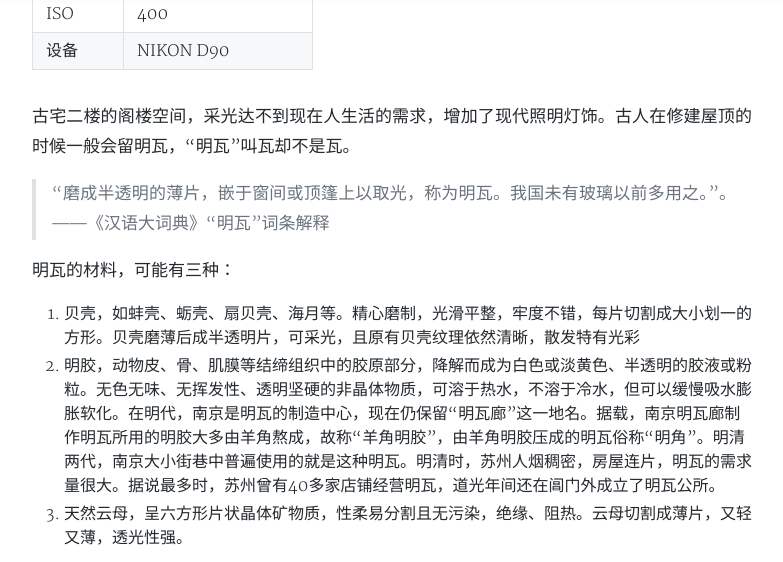
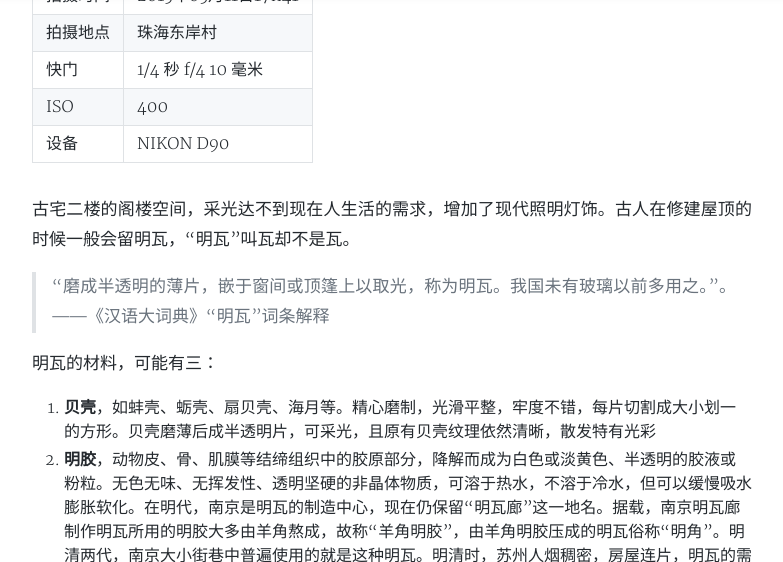
Before and after one commit to aJiea/ajiea.github.io, a Jekyll site: the page built from _posts/2020-02-17-others-home.md, in a window 1280 px wide and 1400 px high, scrolled down 3296 px. Shown: the top 562 px of the window, without its empty margins (248-1031 px from the left). Built offline with Jekyll 4.4.1, drawn with Linux system fonts in a browser that asks for light colours; nearby versions of some CDN libraries; comment, search, counter and statistics services are not loaded; a style sheet for code colours, icons or effects is not loaded; some of the changed text lies outside the part shown; grey boxes are pictures that could not be loaded.

Commit message:
Update 2020-02-17-others-home.md

```diff
--- a/_posts/2020-02-17-others-home.md
+++ b/_posts/2020-02-17-others-home.md
@@ -33,34 +33,33 @@
 
 ![](http://q5q7pw9vf.bkt.clouddn.com/home-bug2.jpg)
 
-拍摄时间 | 2016年03月01日11h37
--|-
+拍摄时间 | 2016年03月01日11h37 |
 拍摄地点 | 珠海唐家古镇 |
 快门 | 1/800 秒 f/4 5.1 毫米 |
 ISO | 80 |
 设备 | DMC-LX3 |
 
-唐家古镇还可以见到挺多这样的房子，好像原来的设计本是一间平房，后来像做三明治一样又加了一层，门口再镶一道供一人行走的楼梯。（乱编的……）
+唐家古镇还可以见到挺多这样的房子，好像原来的设计本是一间平房，后来像做三明治一样又加了一层，门口再镶一道供一人行走的楼梯。
+
 <br/>
 
 
 ![](http://q5q7pw9vf.bkt.clouddn.com/home-bug3.jpg)
 
-拍摄时间 | 2013年04月24日22h20
--|-
+拍摄时间 | 2013年04月24日22h20 |
 拍摄地点 | 杨氏大宗祠(猜测？) |
 快门 | 1/40 秒 f/1.8 50 毫米 |
 ISO | 400 |
 设备 | NIKON D90 |
 
 清朝很注重花翎。花翎清代官员的冠饰，是用孔雀的翎毛饰于冠帽后，其中以翎眼多者为贵，分一眼，二眼，三眼，三眼最尊贵，所谓“眼”指的是孔雀翎上的眼状的圆，一个圆圈就算做一眼。主要是用来对应官员职位高低的一种穿戴饰品。清代勋臣中功勋卓著或恩宠有加者才能得到皇上赏赐的双眼花翎。图片中的杨氏一家将这份荣耀挂在祠堂里。
+
 <br/>
 
 
 ![](http://q5q7pw9vf.bkt.clouddn.com/home-bug4.jpg)
 
-拍摄时间 | 2015年05月11日17h41
--|-
+拍摄时间 | 2015年05月11日17h41 |
 拍摄地点 | 珠海东岸村 |
 快门 | 1/4 秒 f/4 10 毫米 |
 ISO | 400 |
@@ -70,23 +69,26 @@
 
 > “磨成半透明的薄片，嵌于窗间或顶篷上以取光，称为明瓦。我国未有玻璃以前多用之。”。——《汉语大词典》“明瓦”词条解释
 
-明瓦的材料，可能有三种：
-1. 贝壳，如蚌壳、蛎壳、扇贝壳、海月等。精心磨制，光滑平整，牢度不错，每片切割成大小划一的方形。贝壳磨薄后成半透明片，可采光，且原有贝壳纹理依然清晰，散发特有光彩
-2. 明胶，动物皮、骨、肌膜等结缔组织中的胶原部分，降解而成为白色或淡黄色、半透明的胶液或粉粒。无色无味、无挥发性、透明坚硬的非晶体物质，可溶于热水，不溶于冷水，但可以缓慢吸水膨胀软化。在明代，南京是明瓦的制造中心，现在仍保留“明瓦廊”这一地名。据载，南京明瓦廊制作明瓦所用的明胶大多由羊角熬成，故称“羊角明胶”，由羊角明胶压成的明瓦俗称“明角”。明清两代，南京大小街巷中普遍使用的就是这种明瓦。明清时，苏州人烟稠密，房屋连片，明瓦的需求量很大。据说最多时，苏州曾有40多家店铺经营明瓦，道光年间还在阊门外成立了明瓦公所。
-3. 天然云母，呈六方形片状晶体矿物质，性柔易分割且无污染，绝缘、阻热。云母切割成薄片，又轻又薄，透光性强。
+明瓦的材料，可能有三：
+1. **贝壳**，如蚌壳、蛎壳、扇贝壳、海月等。精心磨制，光滑平整，牢度不错，每片切割成大小划一的方形。贝壳磨薄后成半透明片，可采光，且原有贝壳纹理依然清晰，散发特有光彩
+2. **明胶**，动物皮、骨、肌膜等结缔组织中的胶原部分，降解而成为白色或淡黄色、半透明的胶液或粉粒。无色无味、无挥发性、透明坚硬的非晶体物质，可溶于热水，不溶于冷水，但可以缓慢吸水膨胀软化。在明代，南京是明瓦的制造中心，现在仍保留“明瓦廊”这一地名。据载，南京明瓦廊制作明瓦所用的明胶大多由羊角熬成，故称“羊角明胶”，由羊角明胶压成的明瓦俗称“明角”。明清两代，南京大小街巷中普遍使用的就是这种明瓦。明清时，苏州人烟稠密，房屋连片，明瓦的需求量很大。据说最多时，苏州曾有40多家店铺经营明瓦，道光年间还在阊门外成立了明瓦公所。
+3. **天然云母**，呈六方形片状晶体矿物质，性柔易分割且无污染，绝缘、阻热。云母切割成薄片，又轻又薄，透光性强。
+
 <br/>
 
 
 ![](http://q5q7pw9vf.bkt.clouddn.com/home-bug5.jpg)
 
-拍摄时间 | 2014年06月08日16h43
--|-
+拍摄时间 | 2014年06月08日16h43 |
 拍摄地点 | 珠海东岸村 |
 快门 | 1/200 秒 f/7.1 35 毫米 |
 ISO | 200 |
 设备 | NIKON D90 |
 
 《晾衣服》 by 青岛王咏
+
+<br/>
+
 晾衣架上，厚重的粗布工装
 <br/>
 在秋风里荡来荡去
@@ -103,106 +105,104 @@
 摊在深秋里
 <br/>
 晾一晾，再收起来，迎接冬天
+
 <br/>
 
 
 ![](http://q5q7pw9vf.bkt.clouddn.com/home-bug6.jpg)
 
-拍摄时间 | 2015年10月30日17h48
--|-
+拍摄时间 | 2015年10月30日17h48 |
 拍摄地点 | 珠海斗门 |
 快门 | 1/125 秒 f/5.6 35 毫米 |
 ISO | 400 |
 设备 | NIKON D90 |
+
 <br/>
 
 
 ![](http://q5q7pw9vf.bkt.clouddn.com/home-bug7.jpg)
 
-拍摄时间 | 2015年05月30日11h07
--|-
+拍摄时间 | 2015年05月30日11h07 |
 拍摄地点 | 珠海唐家古镇山房路 |
 快门 | 1/400 秒 f/10 35 毫米 |
 ISO | 200 |
 设备 | NIKON D90 |
+
 <br/>
 
 
 ![](http://q5q7pw9vf.bkt.clouddn.com/home-bug8.jpg)
 
-拍摄时间 | 2016年12月02日16h15
--|-
+拍摄时间 | 2016年12月02日16h15 |
 拍摄地点 | 珠海唐家古镇 |
 快门 | 1/50 秒 f/3.5 18 毫米 |
 ISO | 400 |
 设备 | NIKON D90 |
+
 <br/>
 
 
 ![](http://q5q7pw9vf.bkt.clouddn.com/home-bug9.jpg)
+![](http://q5q7pw9vf.bkt.clouddn.com/home-bug13.jpg)
 ![](http://q5q7pw9vf.bkt.clouddn.com/home-bug10.jpg)
 ![](http://q5q7pw9vf.bkt.clouddn.com/home-bug12.jpg)
-![](http://q5q7pw9vf.bkt.clouddn.com/home-bug13.jpg)
 ![](http://q5q7pw9vf.bkt.clouddn.com/home-bug14.jpg)
 
-拍摄时间 | 2012年02月18日17h24
--|-
+拍摄时间 | 2012年02月18日17h24 |
 拍摄地点 | 珠海东岸村 |
 ISO | 200 |
 设备 | NIKON D90 |
 
 东岸村一个戏剧摄影工作者的家，现在这栋房子已成为东岸村中的一片平地。（最好可以加张现状图）
+
 <br/>
 
 
 ![](http://q5q7pw9vf.bkt.clouddn.com/home-bug11.jpg)
 
-拍摄时间 | 2011年02月02日18h09
--|-
+拍摄时间 | 2011年02月02日18h09 |
 拍摄地点 | 珠海东岸村 |
 快门 | 1/60 秒 f/5 10 毫米 |
 ISO | 400 |
 设备 | NIKON D90 |
-
 ![](http://q5q7pw9vf.bkt.clouddn.com/home-bug16.jpg)
 
-拍摄时间 | 2015年02月16日00h04
--|-
+拍摄时间 | 2015年02月16日00h04 |
 拍摄地点 | 珠海东岸村 |
 快门 | 1/5 秒 f/4 10 毫米 |
 ISO | 1600 |
 设备 | NIKON D90 |
 
 音乐工作者的家族祖屋
+
 <br/>
 
 
 ![](http://q5q7pw9vf.bkt.clouddn.com/home-bug17.jpg)
 
-拍摄时间 | 2014年05月27日18h32
--|-
+拍摄时间 | 2014年05月27日18h32 |
 拍摄地点 | 珠海唐家古镇 |
 快门 | 1/160 秒 f/5.4 17.9 毫米 |
 ISO | 100 |
 设备 | SM-C101 |
+
 <br/>
 
 
 ![](http://q5q7pw9vf.bkt.clouddn.com/home-bug18.jpg)
 
-拍摄时间 | 2015年11月04日15h10
--|-
+拍摄时间 | 2015年11月04日15h10 |
 拍摄地点 | 珠海唐家古镇社区文化室 |
 快门 | 1/60 秒 f/2.8 35 毫米 |
 ISO | 400 |
 设备 | NIKON D600 |
+
 <br/>
 
 
 ![](http://q5q7pw9vf.bkt.clouddn.com/home-bug19.jpg)
 
-拍摄时间 | 2015年08月13日07h06
--|-
+拍摄时间 | 2015年08月13日07h06 |
 拍摄地点 | 珠海唐家古镇 |
 快门 | 1/60 秒 f/3.5 24 毫米 |
 ISO | 320 |
@@ -212,8 +212,7 @@
 
 ![](http://q5q7pw9vf.bkt.clouddn.com/home-bug20.jpg)
 
-拍摄时间 | 2017年11月11日01h09
--|-
+拍摄时间 | 2017年11月11日01h09 |
 拍摄地点 | 珠海唐家古镇 |
 快门 | 1/100 秒 f/5.6 23 毫米 |
 ISO | 200 |
@@ -223,8 +222,7 @@
 
 ![](http://q5q7pw9vf.bkt.clouddn.com/home-bug21.jpg)
 
-拍摄时间 | 2020年02月14日16h58
--|-
+拍摄时间 | 2020年02月14日16h58 |
 拍摄地点 | 珠海唐家古镇 |
 
 <br/>
@@ -232,8 +230,7 @@
 
 ![](http://q5q7pw9vf.bkt.clouddn.com/home-bug22.jpg)
 
-拍摄时间 | 2013年11月07日11h57
--|-
+拍摄时间 | 2013年11月07日11h57 |
 拍摄地点 | 珠海唐家古镇 |
 快门 | 1/20 秒 f/3.5 24 毫米 |
 ISO | 1000 |
@@ -257,7 +254,7 @@
 <br/>
 
 
-#### 十人谈
+## 十人谈
 
 采访身边10个有趣的人，他们对家或理想中的家之看法。
 
```
